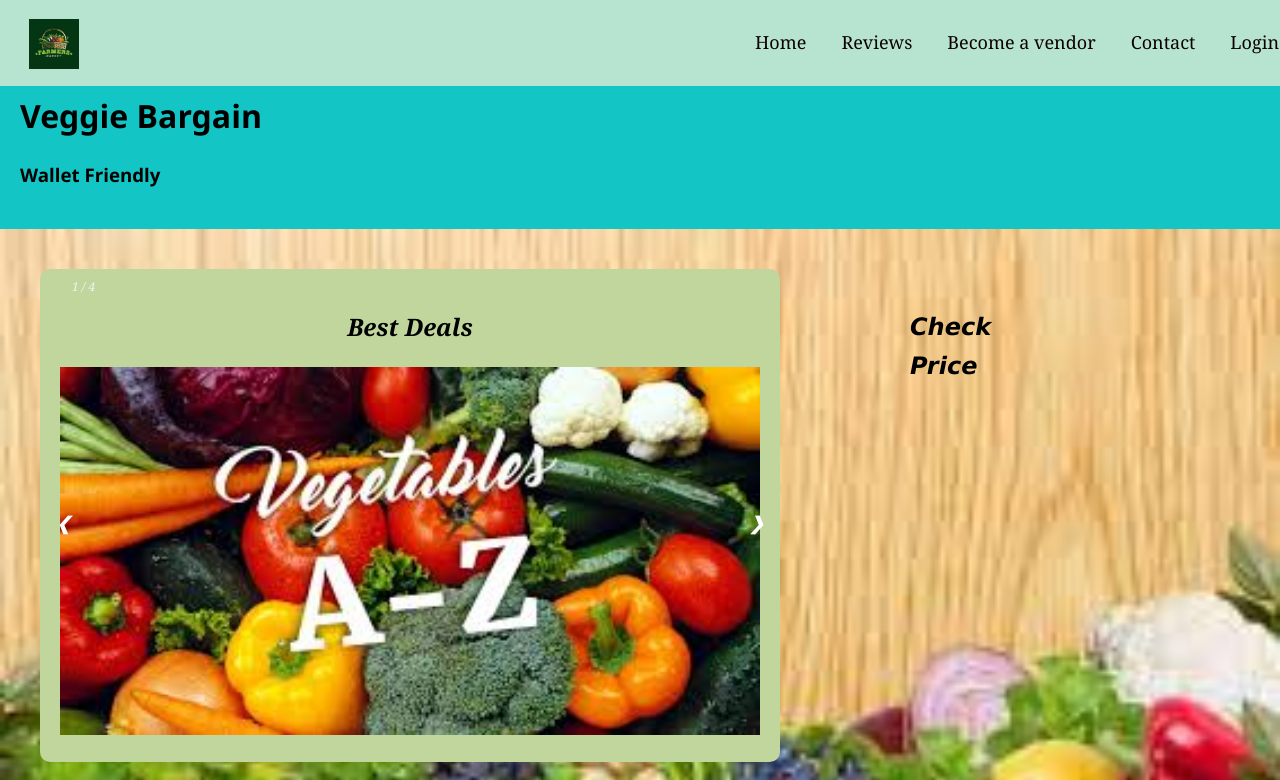
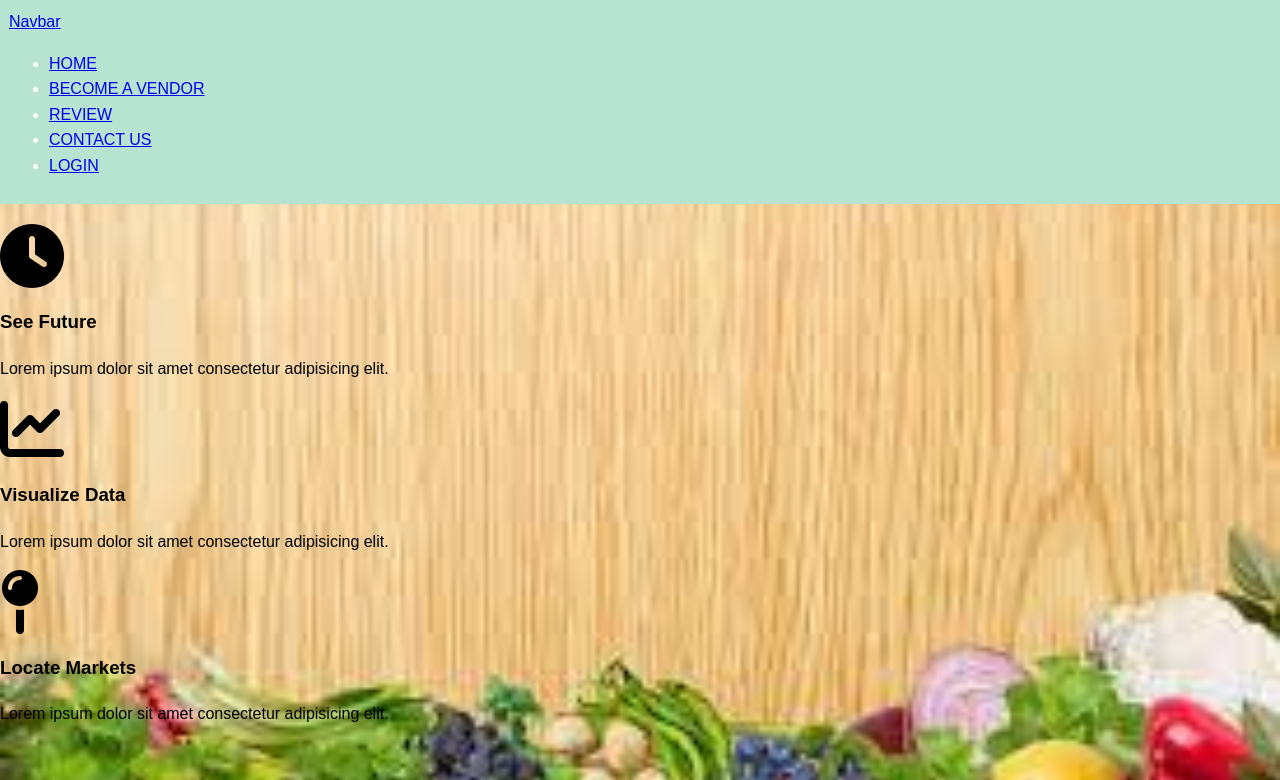
Before and after one commit to sha770/INTERNSHIP-PROJECT, a plain HTML site: page vegihome.html in a window 1280 px wide. Shown: the top 780 px of the page. Drawn offline with Linux system fonts and the light colour scheme.

Commit message:
Update vegihome.html

```diff
--- a/vegihome.html
+++ b/vegihome.html
@@ -5,31 +5,53 @@
     <meta name="viewport" content="width=device-width, initial-scale=1.0">
     <title>Home</title>
     <link rel="stylesheet" href="style.css">
+    <!-- fontawesome link -->
+  <script src="https://kit.fontawesome.com/ca987a3ef4.js" crossorigin="anonymous"></script>
 </head>
 <body>
-    <nav class="navbar">
-        <div class="logo">
-          <div class="company-logo">
-          <img src="logo1.png" alt="logo"></div>
+    <!-- Navbar Section -->
+  <nav class="navbar">
+    <div class="navbar-container">
+      <a class="navbar-brand" href="#">Navbar</a>
+      <ul class="navbar-menu">
+        <li><a href="#featured-vegetables">HOME</a></li>
+        <li><a href="#vendor-registration">BECOME A VENDOR</a></li>
+        <li><a href="#vendor-listings">REVIEW</a></li>
+        <li><a href="#delivery-options">CONTACT US</a></li>
+        <li><a href="#user-reviews">LOGIN</a></li>
+      </ul>
+    </div>
+  </nav>
 
-        </div>
+  <!-- Heading section -->
+  <div class="heading-container">
+    <div class="main-heading">HEADING</div>
+    <div class="sub-heading">SUB HEADING</div>
+  </div>
 
-        <ul class="nav-links">
-
-          <li><a href="#Home">Home</a></li>
-          <li><a href="#Review">Reviews</a></li>
-          <li><a href="#vendor">Become a vendor</a></li>
-          <li><a href="#contact">Contact</a></li>
-          <li><a href="#login">Login</a></li>
-
-        </ul>
-      </nav>
-
-    <header>
-    <h1>Veggie Bargain</h1>
-    <h3>Wallet Friendly</h3>
-
-  </header>
+  <!-- Service Section -->
+  <div class="service-container">
+    <div class="feature-text">
+      <i class="fas fa-solid fa-tag fa-4x features-icon"></i>
+      <h3 class="feature-title">Check Price</h3>
+      <p class="feature-p">Lorem ipsum dolor sit amet consectetur adipisicing elit.</p>
+    </div>
+    <div class="feature-text">
+      <i class="fas fa-solid fa-clock fa-4x features-icon"></i>
+      <h3 class="feature-title">See Future</h3>
+      <p class="feature-p">Lorem ipsum dolor sit amet consectetur adipisicing elit.</p>
+    </div>
+    <div class="feature-text">
+      <i class="fas fa-solid fa-chart-line fa-4x features-icon"></i>
+      <h3 class="feature-title">Visualize Data</h3>
+      <p class="feature-p">Lorem ipsum dolor sit amet consectetur adipisicing elit.</p>
+    </div>
+    <div class="feature-text">
+      <i class="fas fa-solid fa-map-pin fa-4x features-icon"></i>
+      <h3 class="feature-title">Locate Markets</h3>
+      <p class="feature-p">Lorem ipsum dolor sit amet consectetur adipisicing elit.</p>
+    </div>
+  </div>
 
   <!-- Working on this -->
   <section class="container">
```
